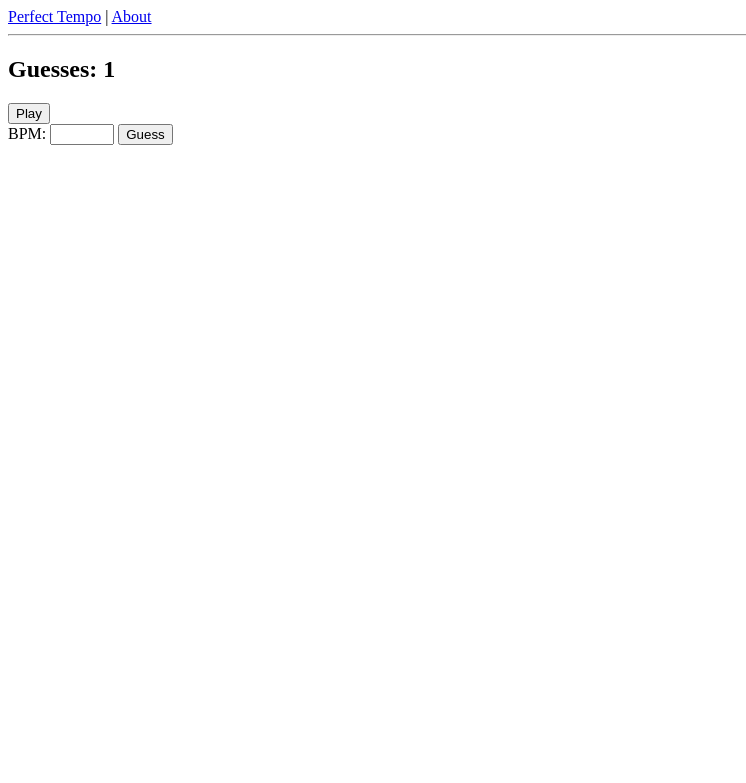
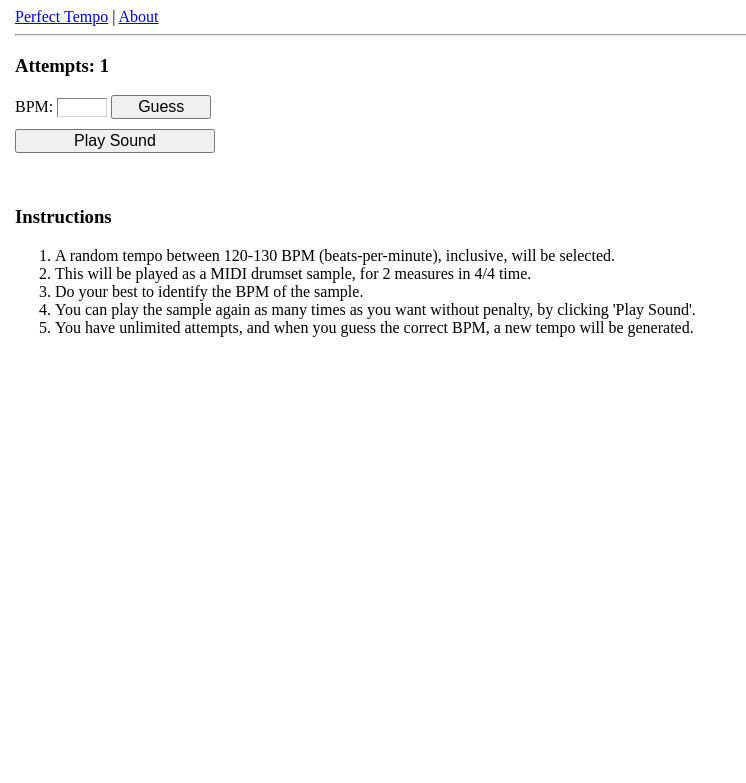
Before and after one commit to lawrluor/Perfect-Tempo, a Flask app: page / in a window 1280 px wide. Shown: the top 783 px of the page, without its empty margins (0-746 px from the left). Run offline with Flask 2, Linux system fonts and the light colour scheme; the visitor is signed in with stand-in values (Sample User, id 1).

Commit message:
Added styling and instructions

```diff
--- a/app/forms.py
+++ b/app/forms.py
@@ -2,14 +2,12 @@ from flask_wtf import FlaskForm
 from wtforms import IntegerField, SubmitField
 from wtforms.validators import DataRequired, NumberRange
 
+
 # Allows User to guess BPM (integer within specific range)
+# Handling two submitFields in a form: https://stackoverflow.com/questions/35774060/determine-which-wtforms-button-was-pressed-in-a-flask-view/35776874
 class GuessForm(FlaskForm):
   bpm = IntegerField('BPM:', validators=[
     NumberRange(0, 255, u'Please enter a number between 0-255'),
   ])
   submit = SubmitField('Guess')
-  play = SubmitField('Play')
-
-# Play Button
-class PlayForm(FlaskForm):
-  submit = SubmitField('Play')
+  play = SubmitField('Play Sound')
--- a/app/routes.py
+++ b/app/routes.py
@@ -1,9 +1,13 @@
 from app import web_app
 from flask import flash, session, redirect, render_template, url_for
-from app.forms import GuessForm, PlayForm
+from app.forms import GuessForm
 
 import random
 import os
+
+# MIDI setup (local only)
+import mido
+from mido import MidiFile
 
 # States
   # started=False means User has just loaded page, or has just guessed the last BPM correctly. Don't display the BPM form, and don't play the sample
@@ -14,7 +18,6 @@ import os
 @web_app.route('/', methods=["GET", "POST"])
 def index():
   guess_form = GuessForm()
-  play_form = PlayForm()
 
   if 'target' not in session:
     session['target'] = random.randint(120, 131)
@@ -27,21 +30,19 @@ def index():
 
   print('Started: {}, Target: {}'.format(session['started'], session['target']))
 
-  # TODO: Play is always being submitted
-  # Ideally, only check guess form if Play was NOT submitted (play button was not clicked)
-  play = guess_form.play.data
   if guess_form.play.data:
-    print("play pressed:", play)
-    # print('play form clicked', play_form.submit.data)
-    session['started'] = True
+    print("play pressed") # Play button of guess_form was pressed
+    session['started'] = True # Start game when play is pressed. Overwrites with True
   else:
-    print('guess pressed:', guess_form.submit.data)
+    # Only check guess content if play button was NOT clicked
+    # This is because if User wants to replay sound, it should only replay sound, not attempt to check their guess answer
+    print("guess pressed") # Guess button of guess_form was pressed
     if guess_form.validate_on_submit():
       guess = guess_form.bpm.data
 
       if guess==session['target']:
         # If guessed right: Then reset target, guesses, and redirect
-        flash('Correct! You guessed: {}. The bpm was: {}'.format(guess, session['target']))
+        flash('Correct! You guessed: {}. The BPM was: {}.'.format(guess, session['target']))
         session['target'] = random.randint(120, 130) # inclusive
         session['guesses'] = 0
         session['started'] = False
@@ -55,7 +56,6 @@ def index():
 
   return render_template('index.html',
     guess_form=guess_form,
-    play_form=play_form,
     guesses=session['guesses'],
     target=str(session['target']),
     started=session['started']
@@ -67,12 +67,14 @@ def about():
   return render_template('about.html', title='About')
 
 
-# Not used at the moment - just for playing local MIDI
-@web_app.route('/play')
-def play():
-  print(os.getcwd())
+# Just for playing local MIDI. Buggy.
+@web_app.route('/playMidi')
+def playMidi():
   output = mido.open_output(name='foo', virtual=True)
-  file_name = os.path.join(os.path.dirname(__file__), 'test.mid') # See https://stackoverflow.com/q/43652767/6322172
+  file_name = os.path.join(os.path.dirname(__file__), 'static/midi/test.mid') # See https://stackoverflow.com/q/43652767/6322172
+  print("Current Location:", os.getcwd())
+  print("MidiFile:", file_name)
+
   for message in MidiFile(file_name).play():
     output.send(message)
 
--- /dev/null
+++ b/app/static/css/main.css
@@ -0,0 +1,29 @@
+/* Entire Guess Form */
+.guessForm {
+  margin-top: 10px;
+  margin-bottom: 10px;
+}
+
+/* Guess input textbox */
+.guessInput {
+  border-width: 1px;
+  border-color: lightgrey;
+  width: 50px;
+}
+
+/* Guess input submit button */
+.guessButton {
+  font-size: 16px;
+  width: 100px;
+}
+
+/* Play Button */
+.playButton {
+  font-size: 16px;
+  width: 200px;
+}
+
+.mainContainer {
+  margin-left: 15px;
+  margin-right: 15px;
+}
--- a/app/templates/base.html
+++ b/app/templates/base.html
@@ -1,5 +1,11 @@
 <html>
   <head>
+    <meta name="viewport" content="width=device-width, initial-scale=1.0">
+
+    <!-- See static files formatting: https://flask.palletsprojects.com/en/1.1.x/quickstart/#static-files -->
+    <link rel="stylesheet" type="text/css" href="{{ url_for('static', filename='css/main.css') }}">
+    <link rel="stylesheet" href="https://cdnjs.cloudflare.com/ajax/libs/font-awesome/4.7.0/css/font-awesome.min.css">
+
     <!-- Supply default title if individual pages lack one -->
     {% if title %}
       <title>{{ title }} - Perfect Tempo</title>
@@ -8,22 +14,11 @@
     {% endif %}
   </head>
 
-  <body>
+  <body class="mainContainer">
     <span><a href="/">Perfect Tempo</a> | <a href="/about">About</a></span>
     <hr>
 
     {% block content %}
     {% endblock %}
-
-    <!-- Handle flash messages, above all content -->
-    {% with messages = get_flashed_messages() %}
-      {% if messages %}
-        <ul>
-          {% for message in messages %}
-          <li>{{ message }}</li>
-          {% endfor %}
-        </ul>
-      {% endif %}
-    {% endwith %}
   </body>
 </html>
--- a/app/templates/index.html
+++ b/app/templates/index.html
@@ -6,7 +6,7 @@
     <source src="{{ url_for('static', filename='mp3/' + target + '.mp3') }}" />
   </audio> -->
 
-  <h2>Guesses: {{ guesses }}</h2>
+  <h3>Attempts: {{ guesses }}</h3>
 
   {% if started %}
     <!-- If started, both Play button & Guess inputs are available -->
@@ -14,14 +14,18 @@
       <source src="{{ url_for('static', filename='mp3/' + target + '.mp3') }}" />
     </audio>
 
+    <!-- Style WTForm, css classes: https://stackoverflow.com/a/34748860/6322172 -->
+    <!-- First SubmitField (button) that appears is activated by enter/return key: https://stackoverflow.com/a/31197760/6322172 -->
     <form action="" method="post">
       {{ guess_form.hidden_tag() }}
-      <div>{{ guess_form.play() }} </div>
-      <div>
+
+      <div class="guessForm">
         {{ guess_form.bpm.label }}
-        {{ guess_form.bpm }}
-        {{ guess_form.submit() }}
+        <span>{{ guess_form.bpm(class_='guessInput') }}</span>
+        <span>{{ guess_form.submit(class_='guessButton') }}</span>
       </div>
+
+      <div>{{ guess_form.play(class_='playButton') }}</div>
 
       {% for error in guess_form.bpm.errors %}
         <span style="color: red;">[{{ error }}]</span>
@@ -31,7 +35,29 @@
     <!-- If not started, only Play button is visible -->
     <form action="" method="post">
       {{ guess_form.hidden_tag() }}
-      <div>{{ guess_form.play() }}</div>
+      <div>{{ guess_form.play(class_='playButton') }}</div>
     </form>
   {% endif %}
+
+  <!-- Handle flash messages -->
+  {% with messages = get_flashed_messages() %}
+    {% if messages %}
+      <ul>
+        {% for message in messages %}
+        <li><b>{{ message }}</b></li>
+        {% endfor %}
+      </ul>
+    {% endif %}
+  {% endwith %}
+
+  <br>
+
+  <h3>Instructions</h3>
+  <ol>
+    <li>A random tempo between 120-130 BPM (beats-per-minute), inclusive, will be selected.</li>
+    <li>This will be played as a MIDI drumset sample, for 2 measures in 4/4 time.</li>
+    <li>Do your best to identify the BPM of the sample.</li>
+    <li>You can play the sample again as many times as you want without penalty, by clicking 'Play Sound'.</li>
+    <li>You have unlimited attempts, and when you guess the correct BPM, a new tempo will be generated.</li>
+  </ol>
 {% endblock %}
```
Also changed, not shown: 2 other files.
